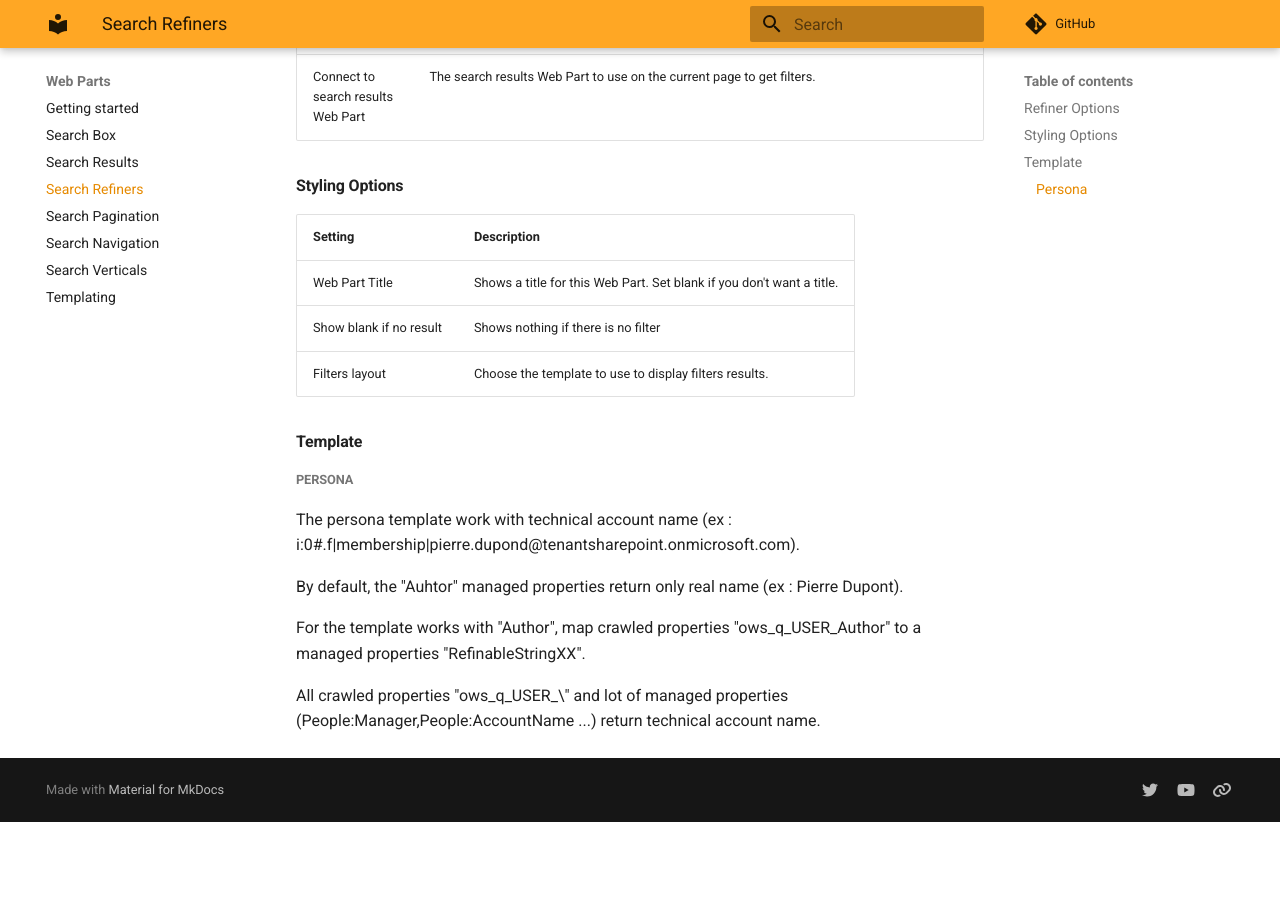
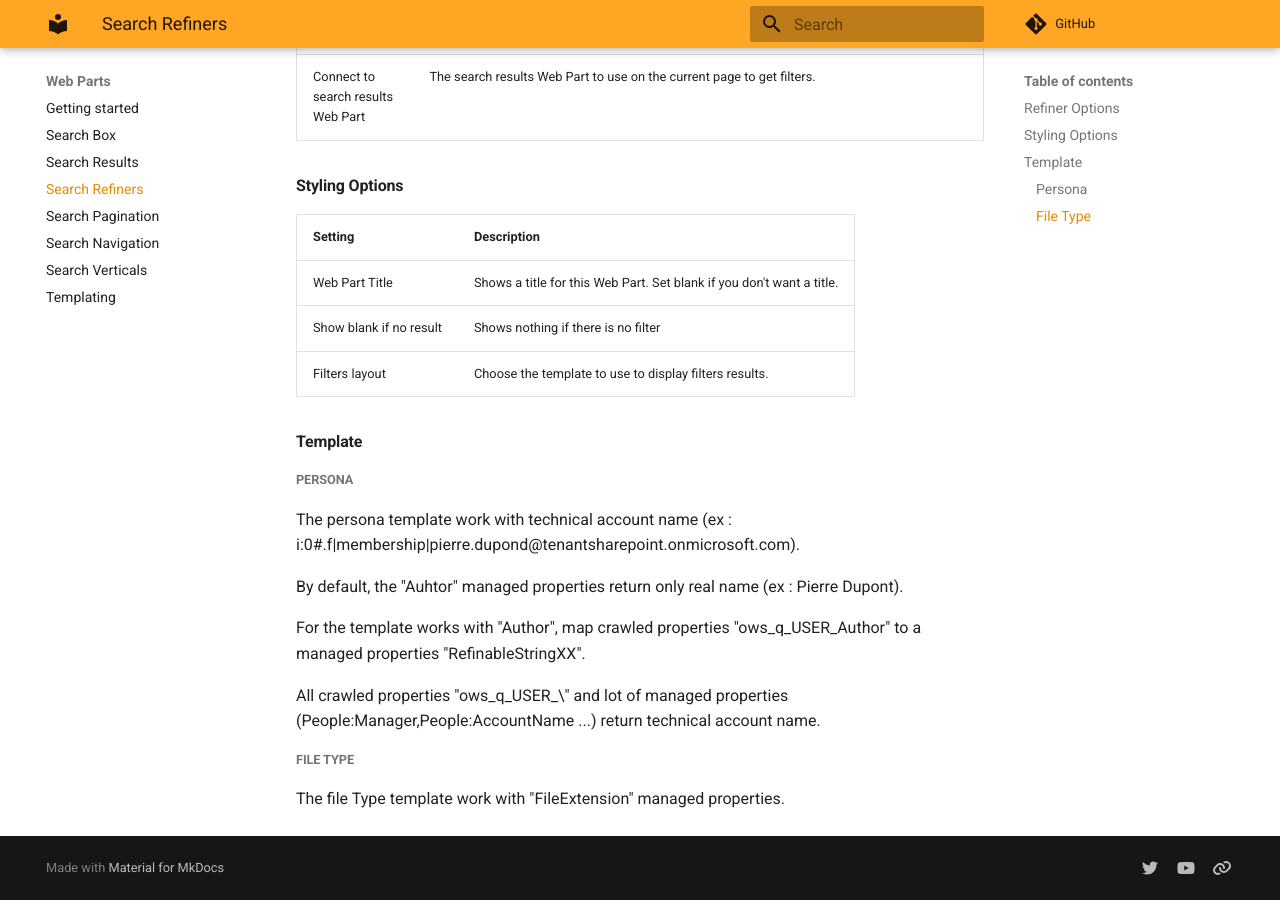
Before and after one commit to dominic5perezd/pnp-modern-search, an MkDocs documentation site: the page built from docs/search-parts/search-refiners.md, in a window 1280 px wide and 900 px high, scrolled down 1033 px. Built offline with MkDocs 1.6.1 and Material for MkDocs 9.7.7, drawn with Linux system fonts in a browser that asks for light colours; comment, search, counter and statistics services are not loaded; before the commit the page ends 1855 px from its top, so only the background shows below that.

Commit message:
[docs] - add a little word for File Type refiner template

```diff
--- a/docs/search-parts/search-refiners.md
+++ b/docs/search-parts/search-refiners.md
@@ -27,3 +27,7 @@ By default, the "Auhtor" managed properties return only real name (ex : Pierre D
 For the template works with "Author", map crawled properties "ows_q_USER_Author" to a managed properties "RefinableStringXX".
 
 All crawled properties "ows_q_USER_\<name>" and lot of managed properties (People:Manager,People:AccountName ...) return technical account name.
+
+##### File Type
+
+The file Type template work with "FileExtension" managed properties.
```
